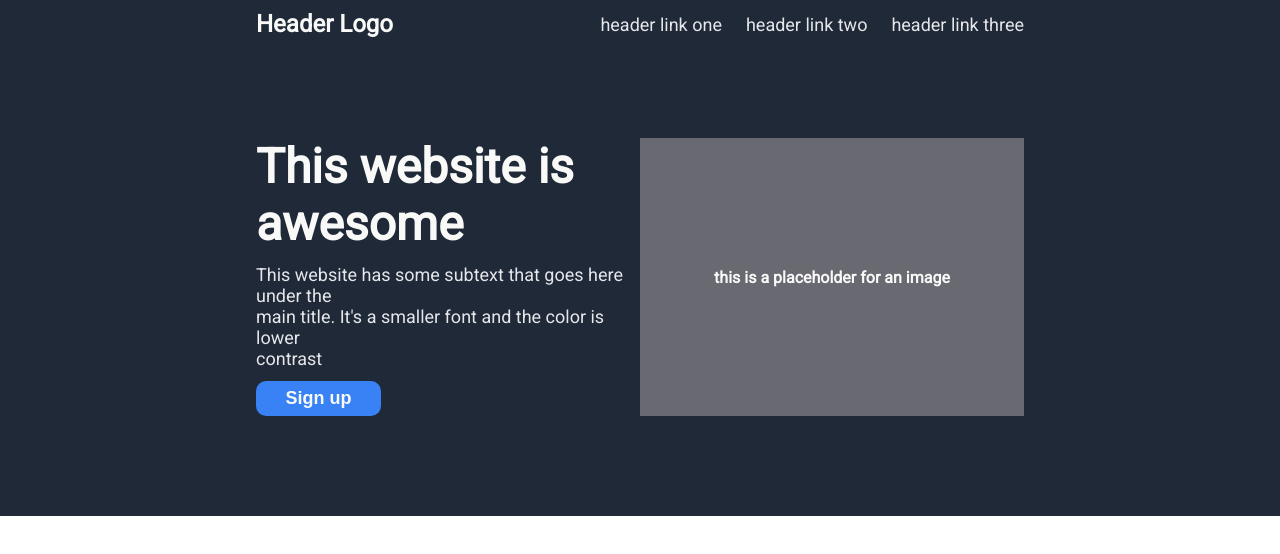
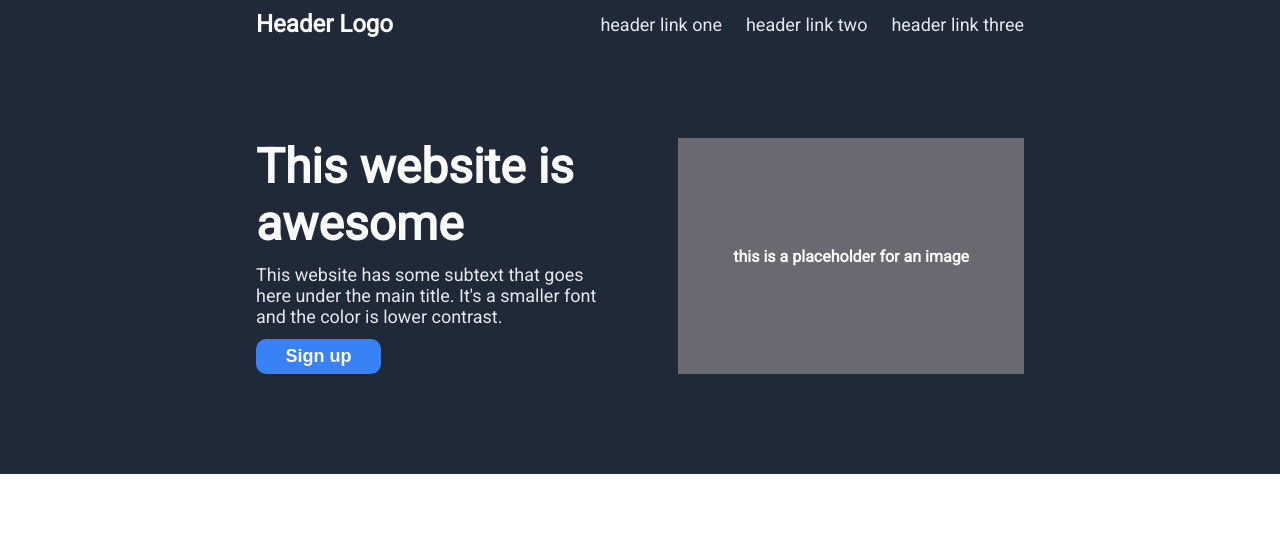
Before and after one commit to sthompson33/Landing-Page, a plain HTML site: page index.html in a window 1280 px wide. Drawn offline with Linux system fonts and the light colour scheme.

Commit message:
changed width for hero main children

```diff
--- a/index.html
+++ b/index.html
@@ -19,9 +19,9 @@
         </nav>
         <div class="hero-main">
             <div class="main-left">
-                <h1>This website is <br> awesome</h1>
-                <p>This website has some subtext that goes here under the <br>
-                    main title. It's a smaller font and the color is lower <br>contrast
+                <h1>This website is awesome</h1>
+                <p>This website has some subtext that goes here under the
+                    main title. It's a smaller font and the color is lower contrast.
                 </p>
                 <button>Sign up</button>
             </div>
--- a/styles.css
+++ b/styles.css
@@ -48,19 +48,21 @@ a {
 
 .hero-main {
     display: flex;
+    justify-content: space-between;
     max-width: 60vw;
     margin: 100px auto;
 }
 
-.main-left,
+/* .main-left,
 .main-right {
     flex: 1;
-}
+} */
 
 .main-left {
     display: flex;
     flex-direction: column;
     gap: 12px;
+    width: 45%;
 }
 
 .main-left p {
@@ -95,6 +97,7 @@ button:hover {
     justify-content: center;
     align-items: center;
     background-color: #696972;
+    width: 45%;
 }
 
 .main-right p {
```
